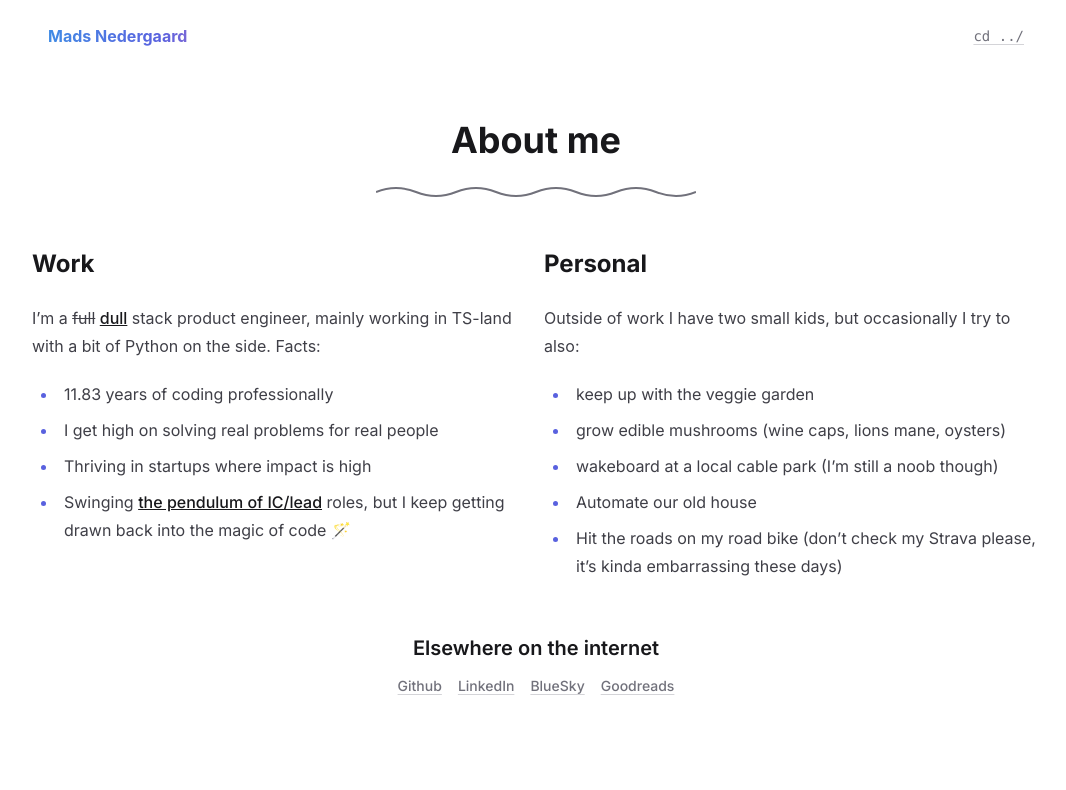
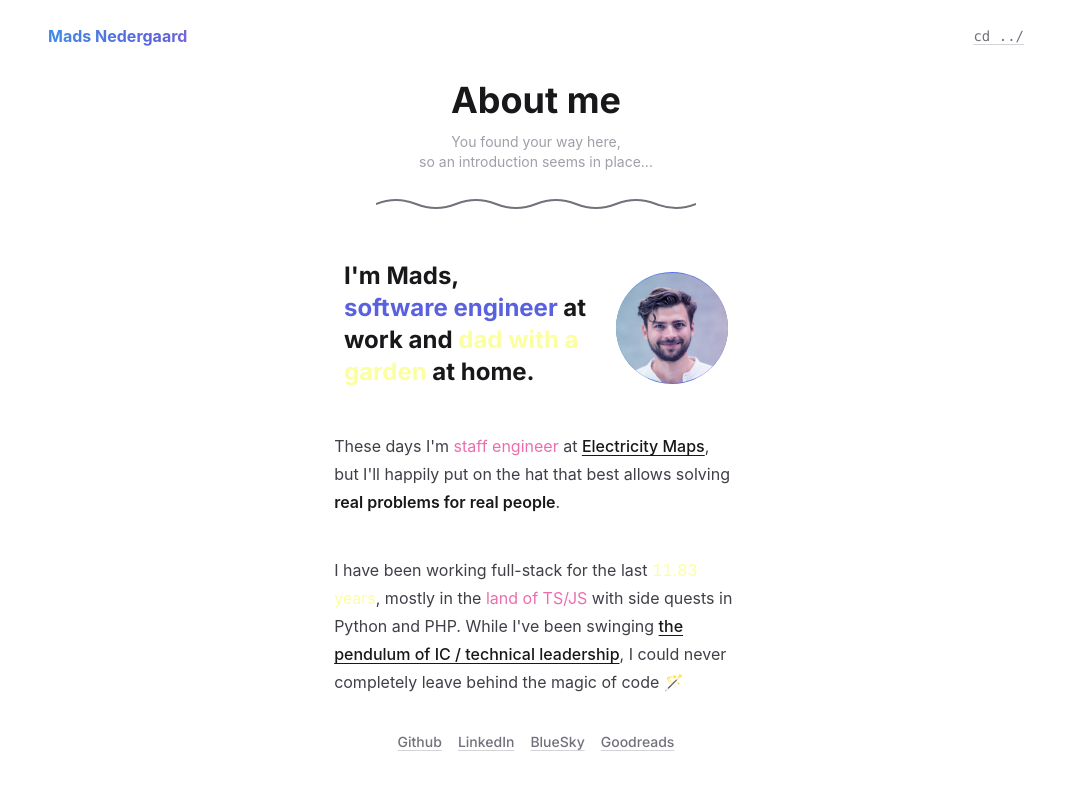
Before and after one commit to madsnedergaard/madsnedergaard.dk, a Next.js app: page /about in a window 1280 px wide. Shown: the top 790 px of the page, without its empty margins (104-1170 px from the left). Built offline with nearby package versions, Linux system fonts and the light colour scheme.

Commit message:
Revamps about page

```diff
--- a/src/app/about/page.tsx
+++ b/src/app/about/page.tsx
@@ -1,74 +1,34 @@
+import Avatar from '@/components/Avatar';
 import Header from '@/components/Header';
 import NavLink from '@/components/NavLink';
 
-function Content() {
+const Link = ({ children, href }: { children: React.ReactNode; href: string }) => (
+  <a
+    href={href}
+    className="hover:text-primary underline-offset-3 transition-all hover:underline-offset-4"
+  >
+    {children}
+  </a>
+);
+
+export default async function Page() {
   const firstDayOfWork = new Date('2014-02-01');
   const timeSinceFirstDayOfWork = new Date().getTime() - firstDayOfWork.getTime();
   const millisecondsPerYear = 365.25 * 24 * 60 * 60 * 1000;
   const timeAtWork = Math.round((timeSinceFirstDayOfWork / millisecondsPerYear) * 100) / 100;
 
   return (
-    <main>
-      <div className={`mx-auto grid gap-2 sm:grid-cols-2 sm:gap-4`}>
-        <section>
-          <h2>Work</h2>
-          <p>
-            I’m a <s>full</s> <a href="https://boringtechnology.club/">dull</a> stack product
-            engineer, mainly working in TS-land with a bit of Python on the side. Facts:
-          </p>
-          <ul>
-            <li>{timeAtWork} years of coding professionally</li>
-            <li>I get high on solving real problems for real people</li>
-            <li>Thriving in startups where impact is high</li>
-            <li>
-              Swinging{' '}
-              <a href="https://charity.wtf/2017/05/11/the-engineer-manager-pendulum/">
-                the pendulum of IC/lead
-              </a>{' '}
-              roles, but I keep getting drawn back into the magic of code 🪄
-            </li>
-          </ul>
-        </section>
-        <section>
-          <h2>Personal</h2>
-          <p>Outside of work I have two small kids, but occasionally I try to also: </p>
-          <ul>
-            <li>keep up with the veggie garden</li>
-            <li>grow edible mushrooms (wine caps, lions mane, oysters)</li>
-            <li>wakeboard at a local cable park (I’m still a noob though)</li>
-            <li>Automate our old house</li>
-            <li>
-              Hit the roads on my road bike (don’t check my Strava please, it’s kinda embarrassing
-              these days)
-            </li>
-          </ul>
-        </section>
-      </div>
-      <div className="flex flex-col items-center">
-        <h3>Elsewhere on the internet</h3>
-        <div className="flex flex-row space-x-4">
-          <NavLink href="https://github.com/madsnedergaard">Github</NavLink>
-          <NavLink href="https://linkedin.com/in/madsnedergaard">LinkedIn</NavLink>
-          <NavLink href="https://bsky.app/profile/madsnedergaard.dk">BlueSky</NavLink>
-
-          <NavLink href="https://www.goodreads.com/user/show/16531967-mads-nedergaard">
-            Goodreads
-          </NavLink>
-        </div>
-      </div>
-    </main>
-  );
-}
-
-export default async function Page() {
-  return (
     <div>
       <Header className="max-w-screen-lg" />
       <article className="prose prose-zinc prose-h2:mt-4 dark:prose-invert mx-auto max-w-screen-lg px-8 pb-8 md:px-2 lg:px-2">
-        <div className="text-center sm:mt-12">
+        <div className="text-center sm:mt-2">
           <h1 className="m-4 mb-3 text-3xl font-bold sm:text-4xl">About me</h1>
+          <p className="mt-2 text-sm text-zinc-400 dark:text-zinc-500">
+            You found your way here, <br />
+            so an introduction seems in place...
+          </p>
           <svg
-            className="mx-auto mt-6 mb-8 h-4 w-80 text-zinc-500 dark:text-zinc-700"
+            className="mx-auto mt-6 mb-4 h-4 w-60 text-zinc-500 sm:mb-8 sm:w-80 dark:text-zinc-700"
             viewBox="0 0 320 16"
             fill="none"
             xmlns="http://www.w3.org/2000/svg"
@@ -83,8 +43,48 @@ export default async function Page() {
           </svg>
         </div>
 
-        <section>
-          <Content />
+        <section className="mx-auto flex flex-col items-center text-pretty">
+          <div className="flex max-w-sm flex-col items-center text-center sm:flex-row sm:gap-4 sm:text-left">
+            <h2 className="text-pretty">
+              I'm Mads,
+              <br />
+              <span className="text-primary">software engineer</span> at work and{' '}
+              <span className="text-yellow">dad with a garden</span> at home.
+            </h2>
+            <Avatar />
+          </div>
+          <div className="flex w-full max-w-[40ch] flex-col text-left text-pretty">
+            <p>
+              These days I'm <span className="text-pink">staff engineer</span> at{' '}
+              <Link href="https://electricitymaps.com/">Electricity Maps</Link>, but I'll happily
+              put on the hat that best allows solving <strong>real problems for real people</strong>
+              .
+            </p>
+            <p>
+              I have been working full-stack for the last{' '}
+              <span className="text-yellow">
+                <span className="tabular-nums">{timeAtWork}</span> years
+              </span>
+              , mostly in the <span className="text-pink">land of TS/JS</span> with side quests in
+              Python and PHP. While I've been swinging{' '}
+              <Link href="https://charity.wtf/2017/05/11/the-engineer-manager-pendulum/">
+                the pendulum of IC / technical leadership
+              </Link>
+              , I could never completely leave behind the{' '}
+              <span className="glitch-effect">magic of code 🪄</span>
+            </p>
+          </div>
+          <div className="mt-4 flex flex-col items-center">
+            <div className="flex flex-row space-x-4">
+              <NavLink href="https://github.com/madsnedergaard">Github</NavLink>
+              <NavLink href="https://linkedin.com/in/madsnedergaard">LinkedIn</NavLink>
+              <NavLink href="https://bsky.app/profile/madsnedergaard.dk">BlueSky</NavLink>
+
+              <NavLink href="https://www.goodreads.com/user/show/16531967-mads-nedergaard">
+                Goodreads
+              </NavLink>
+            </div>
+          </div>
         </section>
       </article>
     </div>
--- a/src/app/globals.css
+++ b/src/app/globals.css
@@ -67,3 +67,68 @@ div#__next > div {
     --tw-prose-bullets: var(--color-primary);
   }
 }
+
+@keyframes bg-position {
+  0% {
+    background-position: 0%;
+  }
+  100% {
+    background-position: 400%;
+  }
+}
+
+.glowing-hover-effect {
+  position: relative;
+}
+.glowing-hover-effect:before {
+  transition: 0.5s;
+  content: '';
+  position: absolute;
+  top: -5px;
+  left: -5px;
+  right: -5px;
+  bottom: -5px;
+  z-index: -1;
+  background: linear-gradient(90deg, #03a9f4, #f441a5, #ffeb3b, #03a9f4);
+  background-size: 400%;
+  border-radius: 40px;
+  opacity: 0;
+  transition: 0.5s;
+}
+.glowing-hover-effect:hover:before {
+  filter: blur(20px);
+  opacity: 1;
+  animation: bg-position 8s linear infinite;
+  transition: 0.5s;
+}
+
+@keyframes glitch {
+  0%,
+  8%,
+  100% {
+    transform: translate(0);
+    text-shadow: none;
+  }
+  2% {
+    transform: translate(-2px, 1px);
+    text-shadow: 2px 0 #ff0000;
+  }
+  4% {
+    transform: translate(2px, -1px);
+    text-shadow: -2px 0 #00ffff;
+  }
+  6% {
+    transform: translate(-1px, 2px);
+    text-shadow: 1px 0 #ff0000;
+  }
+  7% {
+    transform: translate(1px, -2px);
+    text-shadow: -1px 0 #00ffff;
+  }
+}
+
+.glitch-effect {
+  display: inline-block;
+  animation: glitch 3s infinite;
+  animation-timing-function: steps(1);
+}
--- /dev/null
+++ b/src/components/Avatar.tsx
@@ -0,0 +1,10 @@
+export default function Avatar() {
+  return (
+    <div className="relative flex">
+      <div className="glowing-hover-effect relative flex size-28 shrink-0 items-center">
+        <div className="animate-rainbow-text to-pink dark:via-yellow dark:to-pink absolute block h-full w-full rounded-full bg-gradient-to-r from-[#3494E6] via-[#5961DF] font-bold text-transparent mix-blend-soft-light transition-opacity duration-500 hover:opacity-0" />
+        <img src="/avatar.jpg" alt="" className="rounded-full" />
+      </div>
+    </div>
+  );
+}
```
Also changed, not shown: public/avatar.jpg (added).
